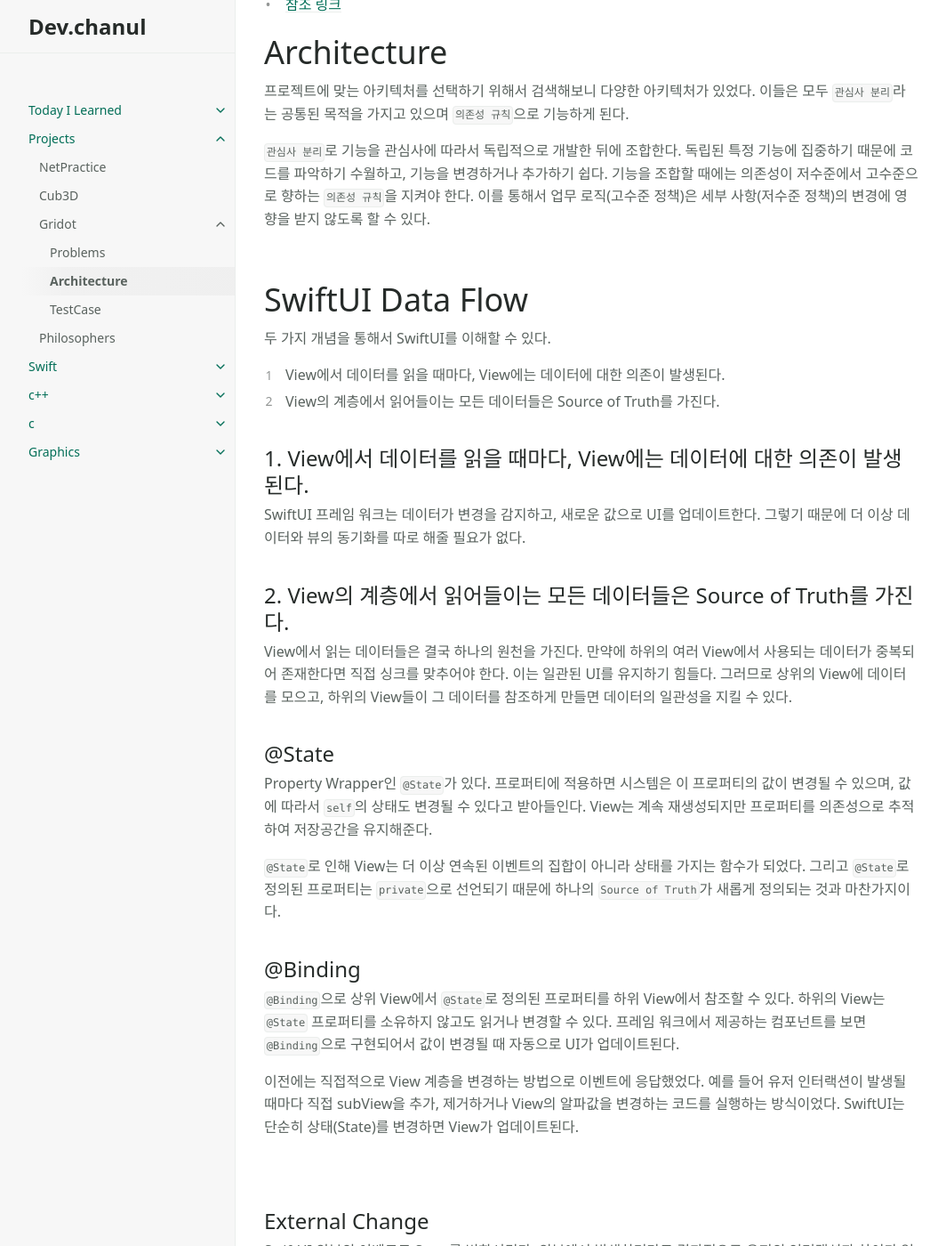
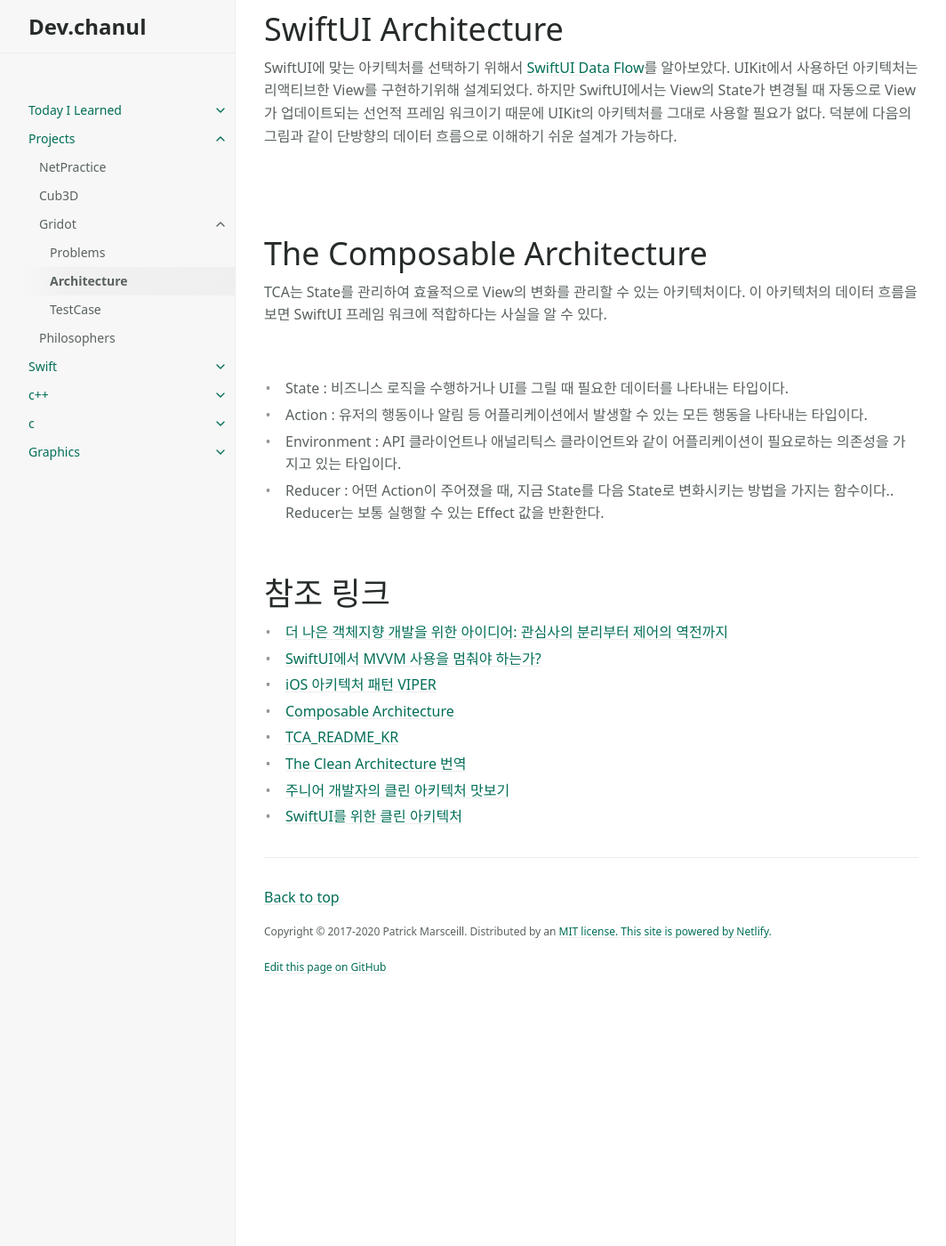
Before and after one commit to PCHANUL/TIL, a Jekyll site: the page built from docs/projects/Gridot/Architecture.md, in a window 1280 px wide and 1400 px high, scrolled down 505 px. Shown: the whole window at 89% size, without its empty margins (107-1171 px from the left). Built offline with Jekyll 4.4.1, drawn with Linux system fonts in a browser that asks for light colours; after the commit the page ends 1633 px from its top, so only the background shows below that; some of the changed text lies outside the part shown.

Commit message:
Update gridot/Architecture.md

````diff
--- a/docs/projects/Gridot/Architecture.md
+++ b/docs/projects/Gridot/Architecture.md
@@ -8,127 +8,35 @@ permalink: /docs/projects/Architecture
 ---
 
 * [Architecture](#architecture)
-* [SwiftUI Data Flow](#swiftui-data-flow)
-	* [1. View에서 데이터를 읽을 때마다, View에는 데이터에 대한 의존이 발생된다.](#1-view에서-데이터를-읽을-때마다-view에는-데이터에-대한-의존이-발생된다)
-	* [2. View의 계층에서 읽어들이는 모든 데이터들은 Source of Truth를 가진다.](#2-view의-계층에서-읽어들이는-모든-데이터들은-source-of-truth를-가진다)
-	* [@State](#state)
-	* [@Binding](#binding)
-	* [External Change](#external-change)
-		* [ObservableObject Protocol](#observableobject-protocol)
-		* [@ObservedObject](#observedobject)
-		* [@EnvironmentObject](#environmentobject)
-		* [언제 무엇을 사용해야 하는가?](#언제-무엇을-사용해야-하는가)
-	* [Source of Truth](#source-of-truth)
-	* [Reusable Components](#reusable-components)
+* [SwiftUI Architecture](#swiftui-architecture)
+* [The Composable Architecture](#the-composable-architecture)
 * [참조 링크](#참조-링크)
 
 # Architecture
 
-프로젝트에 맞는 아키텍처를 선택하기 위해서 검색해보니 다양한 아키텍처가 있었다. 이들은 모두 `관심사 분리`라는 공통된 목적을 가지고 있으며 `의존성 규칙`으로 기능하게 된다.
+프로젝트에 맞는 아키텍처를 선택하기 위해 검색해보니 다양한 아키텍처가 있었다. 이들은 모두 `관심사 분리`라는 공통된 목적을 가지고 있으며 `의존성 규칙`으로 기능하게 된다.
 
 `관심사 분리`로 기능을 관심사에 따라서 독립적으로 개발한 뒤에 조합한다. 독립된 특정 기능에 집중하기 때문에 코드를 파악하기 수월하고, 기능을 변경하거나 추가하기 쉽다. 기능을 조합할 때에는 의존성이 저수준에서 고수준으로 향하는 `의존성 규칙`을 지켜야 한다. 이를 통해서 업무 로직(고수준 정책)은 세부 사항(저수준 정책)의 변경에 영향을 받지 않도록 할 수 있다.
 
+# SwiftUI Architecture
 
-# SwiftUI Data Flow
+SwiftUI에 맞는 아키텍처를 선택하기 위해서 [SwiftUI Data Flow](../../swift/SwiftUI/DataFlow.md)를 알아보았다. UIKit에서 사용하던 아키텍처는 리액티브한 View를 구현하기위해 설계되었다. 하지만 SwiftUI에서는 View의 State가 변경될 때 자동으로 View가 업데이트되는 선언적 프레임 워크이기 때문에 UIKit의 아키텍처를 그대로 사용할 필요가 없다. 덕분에 다음의 그림과 같이 단방향의 데이터 흐름으로 이해하기 쉬운 설계가 가능하다.
 
-두 가지 개념을 통해서 SwiftUI를 이해할 수 있다.
-
-1. View에서 데이터를 읽을 때마다, View에는 데이터에 대한 의존이 발생된다.
-2. View의 계층에서 읽어들이는 모든 데이터들은 Source of Truth를 가진다.
-
-## 1. View에서 데이터를 읽을 때마다, View에는 데이터에 대한 의존이 발생된다.
-
-SwiftUI 프레임 워크는 데이터가 변경을 감지하고, 새로운 값으로 UI를 업데이트한다. 그렇기 때문에 더 이상 데이터와 뷰의 동기화를 따로 해줄 필요가 없다.
-
-## 2. View의 계층에서 읽어들이는 모든 데이터들은 Source of Truth를 가진다.
-
-View에서 읽는 데이터들은 결국 하나의 원천을 가진다. 만약에 하위의 여러 View에서 사용되는 데이터가 중복되어 존재한다면 직접 싱크를 맞추어야 한다. 이는 일관된 UI를 유지하기 힘들다. 그러므로 상위의 View에 데이터를 모으고, 하위의 View들이 그 데이터를 참조하게 만들면 데이터의 일관성을 지킬 수 있다.
-
-## @State
-
-Property Wrapper인 `@State`가 있다. 프로퍼티에 적용하면 시스템은 이 프로퍼티의 값이 변경될 수 있으며, 값에 따라서 `self`의 상태도 변경될 수 있다고 받아들인다. View는 계속 재생성되지만 프로퍼티를 의존성으로 추적하여 저장공간을 유지해준다.
-
-`@State`로 인해 View는 더 이상 연속된 이벤트의 집합이 아니라 상태를 가지는 함수가 되었다. 그리고 `@State`로 정의된 프로퍼티는 `private`으로 선언되기 때문에 하나의 `Source of Truth`가 새롭게 정의되는 것과 마찬가지이다.
-
-## @Binding
-
-`@Binding`으로 상위 View에서 `@State`로 정의된 프로퍼티를 하위 View에서 참조할 수 있다. 하위의 View는 `@State` 프로퍼티를 소유하지 않고도 읽거나 변경할 수 있다. 프레임 워크에서 제공하는 컴포넌트를 보면 `@Binding`으로 구현되어서 값이 변경될 때 자동으로 UI가 업데이트된다.
-
-이전에는 직접적으로 View 계층을 변경하는 방법으로 이벤트에 응답했었다. 예를 들어 유저 인터랙션이 발생될 때마다 직접 subView을 추가, 제거하거나 View의 알파값을 변경하는 코드를 실행하는 방식이었다. SwiftUI는 단순히 상태(State)를 변경하면 View가 업데이트된다.
-
-![](../../src/projects/gridot/dataFlow.png)
-
-## External Change
-
-SwiftUI 외부의 이벤트도 State를 변화시킨다. 외부에서 발생하더라도 결과적으로 유저의 인터랙션과 차이가 없다. SwiftUI에서는 외부 이벤트를 Pulisher라고 하며, `Combine` 프레임 워크로부터 발생된다.
-
-![](../../src/projects/gridot/publisher.png)
-
-### ObservableObject Protocol
-
-`ObservableObject`는 관리 중인 Model이 있을 경우, Model과 View의 동기화를 편하게 만들어주는 프로토콜들이다. 만약에 데이터가 변경되고, 그 상태를 외부에서 감지할 필요가 있는 모델이라면 `ObservableObject` 프로토콜을 따르도록 하면 된다. 예를 들어 팟캐스트 플레이어를 아이폰과 아이패드에서 이어서 들을 수 있도록하는 경우에 `ObservableObject`를 사용하면 간단하게 구현될 수 있다. 다음 코드에서는 `objectWillChange` 프로퍼티에 `PassthroughSubject`라는 `Publisher`를 정의하였고, 데이터가 변경되는 `advance()` 메소드 안에서 `Publisher`의 `send()`를 호출해주고 있다. 이 `Publisher`를 `subscribe`하여 데이터의 변경 시점을 정확히 알 수 있게 된다.
-
-```swift
-class PodcastPlayerStore {
-    var currentTime: TimeInterval
-    var isPlaying: Bool
-    var currentEpisode: Episode
-
-    var objectWillChange = PassthroughSubject<Void, Never>()
-
-    func advance() {
-        self.currentEpisode = nextEpisode
-        self.currentTIme = 0.0
-        // Notify subscribers that the player changed
-        self.objectWillChange.send()
-    }
-}
-```
-
-### @ObservedObject
-
-View는 `@ObservedObject`라는 Property Wrapper를 사용하여 `ObservableObject` Model에 의존할 수 있다. `@State`와 같이 Model이 변경될 때 View가 알아서 변경된다. 다음은 Model의 상태가 변경될 때 자동으로 View를 업데이트한다.
-
-```swift
-struct MyView: View {
-    @ObservedObject var model: PodcastPlayerStore
-    ...
-}
-
-MyView(model: modelInstance)
-```
-
-### @EnvironmentObject
-
-SwiftUI의 `@EnvironmentObject`는 View 계층에 데이터를 넣어주는 캡슐화 방법이다.
-
-![](../../src/projects/gridot/environmentObject.png)
-
-`.environmentObject(_:)`를 통해서 Model을 Environment로 만들고, View에서 `@Environment` Property Wrapper를 붙여서 Model에 대한 의존성을 정의할 수 있다. `ObservedObject`와 마찬가지로 상태가 변경될 때마다 자동으로 View를 업데이트한다.
-
-### 언제 무엇을 사용해야 하는가?
-
-기본적으로 `@ObservedObject`를 사용하지만, Model의 변경이 여러 View를 거쳐서 전달되는 경우에는 `@EnvironmentObject`를 사용한다. 예를 들면 다음과 같은 View 계층이 있을 수 있다.
-
-![](../../src/projects/gridot/views_01.png)
-
-Model의 변경을 알아야하는 View에 `@EnvironmentObject`를 사용하여 처리할 수 있다.
-
-![](../../src/projects/gridot/views_02.png)
+![](../../src/projects/gridot/architecture_01.png)
 
 
-## Source of Truth
+# The Composable Architecture
 
-SwiftUI에서 Source of Truth 방법은 다음과 같이 나누어 볼 수 있다.
+TCA는 State를 관리하여 효율적으로 View의 변화를 관리할 수 있는 아키텍처이다. 이 아키텍처의 데이터 흐름을 보면 SwiftUI 프레임 워크에 적합하다는 사실을 알 수 있다.
 
-![](../../src/projects/gridot/sourceOfTruth.png)
+![](../../src/projects/gridot/architecture_02.png)
+
+- State : 비즈니스 로직을 수행하거나 UI를 그릴 때 필요한 데이터를 나타내는 타입이다.
+- Action : 유저의 행동이나 알림 등 어플리케이션에서 발생할 수 있는 모든 행동을 나타내는 타입이다.
+- Environment : API 클라이언트나 애널리틱스 클라이언트와 같이 어플리케이션이 필요로하는 의존성을 가지고 있는 타입이다.
+- Reducer : 어떤 Action이 주어졌을 때, 지금 State를 다음 State로 변화시키는 방법을 가지는 함수이다.. Reducer는 보통 실행할 수 있는 Effect 값을 반환한다.
 
 
-## Reusable Components
-
-재사용 가능한 컴포넌트를 만드는 경우에는 사용하는 데이터에 따라서 나뉠 수 있다.
-
-![](../../src/projects/gridot/reusableComponents.png)
 
 
 
@@ -137,10 +45,10 @@ SwiftUI에서 Source of Truth 방법은 다음과 같이 나누어 볼 수 있
 
 # 참조 링크
 - [더 나은 객체지향 개발을 위한 아이디어: 관심사의 분리부터 제어의 역전까지](https://teamdable.github.io/techblog/SoC-to-IoC#:~:text=%ED%8A%B9%EC%A0%95%ED%95%9C%20%EA%B4%80%EC%8B%AC%EC%82%AC%EC%97%90%20%EB%94%B0%EB%9D%BC%20%EA%B8%B0%EB%8A%A5,concerns%2C%20SoC)
-- [Data Flow Though SwiftUI](https://wlaxhrl.tistory.com/91)
 - [SwiftUI에서 MVVM 사용을 멈춰야 하는가?](https://green1229.tistory.com/267)
 - [iOS 아키텍처 패턴 VIPER](https://bugle.tistory.com/48)
 - [Composable Architecture](https://green1229.tistory.com/138)
+- [TCA_README_KR](https://gist.github.com/pilgwon/ea05e2207ab68bdd1f49dff97b293b17)
 - [The Clean Architecture 번역](https://blog.coderifleman.com/2017/12/18/the-clean-architecture/)
 - [주니어 개발자의 클린 아키텍처 맛보기](https://techblog.woowahan.com/2647/)
 - [SwiftUI를 위한 클린 아키텍처](https://gon125.github.io/posts/SwiftUI%EB%A5%BC-%EC%9C%84%ED%95%9C-%ED%81%B4%EB%A6%B0-%EC%95%84%ED%82%A4%ED%85%8D%EC%B2%98/)
--- /dev/null
+++ b/docs/swift/SwiftUI/DataFlow.md
@@ -0,0 +1,120 @@
+---
+layout: default
+title: SwiftUI Data Flow
+nav_order: 1
+parent: SwiftUI
+grand_parent: Swift
+---
+
+* [SwiftUI Data Flow](#swiftui-data-flow)
+	* [1. View에서 데이터를 읽을 때마다, View에는 데이터에 대한 의존이 발생된다.](#1-view에서-데이터를-읽을-때마다-view에는-데이터에-대한-의존이-발생된다)
+	* [2. View의 계층에서 읽어들이는 모든 데이터들은 Source of Truth를 가진다.](#2-view의-계층에서-읽어들이는-모든-데이터들은-source-of-truth를-가진다)
+* [@State](#state)
+* [@Binding](#binding)
+* [ObservableObject Protocol](#observableobject-protocol)
+	* [@ObservedObject](#observedobject)
+	* [@EnvironmentObject](#environmentobject)
+	* [언제 무엇을 사용해야 하는가?](#언제-무엇을-사용해야-하는가)
+* [Source of Truth](#source-of-truth)
+* [Reusable Components](#reusable-components)
+* [참조 링크](#참조-링크)
+
+# SwiftUI Data Flow
+
+두 가지 개념을 통해서 SwiftUI를 이해할 수 있다.
+
+## 1. View에서 데이터를 읽을 때마다, View에는 데이터에 대한 의존이 발생된다.
+
+SwiftUI 프레임 워크는 데이터가 변경을 감지하고, 새로운 값으로 UI를 업데이트한다. 그렇기 때문에 더 이상 데이터와 뷰의 동기화를 따로 해줄 필요가 없다.
+
+## 2. View의 계층에서 읽어들이는 모든 데이터들은 Source of Truth를 가진다.
+
+View에서 읽는 데이터들은 결국 하나의 원천을 가진다. 만약에 하위의 여러 View에서 사용되는 데이터가 중복되어 존재한다면 직접 싱크를 맞추어야 한다. 이는 일관된 UI를 유지하기 힘들다. 그러므로 상위의 View에 데이터를 모으고, 하위의 View들이 그 데이터를 참조하게 만들면 데이터의 일관성을 지킬 수 있다.
+
+# @State
+
+Property Wrapper인 `@State`가 있다. 프로퍼티에 적용하면 시스템은 이 프로퍼티의 값이 변경될 수 있으며, 값에 따라서 `self`의 상태도 변경될 수 있다고 받아들인다. View는 계속 재생성되지만 프로퍼티를 의존성으로 추적하여 저장공간을 유지해준다.
+
+`@State`로 인해 View는 더 이상 연속된 이벤트의 집합이 아니라 상태를 가지는 함수가 되었다. 그리고 `@State`로 정의된 프로퍼티는 `private`으로 선언되기 때문에 하나의 `Source of Truth`가 새롭게 정의되는 것과 마찬가지이다.
+
+# @Binding
+
+`@Binding`으로 상위 View에서 `@State`로 정의된 프로퍼티를 하위 View에서 참조할 수 있다. 하위의 View는 `@State` 프로퍼티를 소유하지 않고도 읽거나 변경할 수 있다. 프레임 워크에서 제공하는 컴포넌트를 보면 `@Binding`으로 구현되어서 값이 변경될 때 자동으로 UI가 업데이트된다.
+
+이전에는 직접적으로 View 계층을 변경하는 방법으로 이벤트에 응답했었다. 예를 들어 유저 인터랙션이 발생될 때마다 직접 subView을 추가, 제거하거나 View의 알파값을 변경하는 코드를 실행하는 방식이었다. SwiftUI는 단순히 상태(State)를 변경하면 View가 업데이트된다.
+
+![](../../src/projects/gridot/dataFlow.png)
+
+# ObservableObject Protocol
+
+SwiftUI 외부의 이벤트도 State를 변화시킨다. 외부에서 발생하더라도 결과적으로 유저의 인터랙션과 차이가 없다. SwiftUI에서는 외부 이벤트를 Pulisher라고 하며, `Combine` 프레임 워크로부터 발생된다.
+
+![](../../src/projects/gridot/publisher.png)
+
+`ObservableObject`는 관리 중인 Model이 있을 경우, Model과 View의 동기화를 편하게 만들어주는 프로토콜들이다. 만약에 데이터가 변경되고, 그 상태를 외부에서 감지할 필요가 있는 모델이라면 `ObservableObject` 프로토콜을 따르도록 하면 된다. 예를 들어 팟캐스트 플레이어를 아이폰과 아이패드에서 이어서 들을 수 있도록하는 경우에 `ObservableObject`를 사용하면 간단하게 구현될 수 있다. 다음 코드에서는 `objectWillChange` 프로퍼티에 `PassthroughSubject`라는 `Publisher`를 정의하였고, 데이터가 변경되는 `advance()` 메소드 안에서 `Publisher`의 `send()`를 호출해주고 있다. 이 `Publisher`를 `subscribe`하여 데이터의 변경 시점을 정확히 알 수 있게 된다.
+
+```swift
+class PodcastPlayerStore {
+    var currentTime: TimeInterval
+    var isPlaying: Bool
+    var currentEpisode: Episode
+
+    var objectWillChange = PassthroughSubject<Void, Never>()
+
+    func advance() {
+        self.currentEpisode = nextEpisode
+        self.currentTIme = 0.0
+        // Notify subscribers that the player changed
+        self.objectWillChange.send()
+    }
+}
+```
+
+## @ObservedObject
+
+View는 `@ObservedObject`라는 Property Wrapper를 사용하여 `ObservableObject` Model에 의존할 수 있다. `@State`와 같이 Model이 변경될 때 View가 알아서 변경된다. 다음은 Model의 상태가 변경될 때 자동으로 View를 업데이트한다.
+
+```swift
+struct MyView: View {
+    @ObservedObject var model: PodcastPlayerStore
+    ...
+}
+
+MyView(model: modelInstance)
+```
+
+## @EnvironmentObject
+
+SwiftUI의 `@EnvironmentObject`는 View 계층에 데이터를 넣어주는 캡슐화 방법이다.
+
+![](../../src/projects/gridot/environmentObject.png)
+
+`.environmentObject(_:)`를 통해서 Model을 Environment로 만들고, View에서 `@Environment` Property Wrapper를 붙여서 Model에 대한 의존성을 정의할 수 있다. `ObservedObject`와 마찬가지로 상태가 변경될 때마다 자동으로 View를 업데이트한다.
+
+## 언제 무엇을 사용해야 하는가?
+
+기본적으로 `@ObservedObject`를 사용하지만, Model의 변경이 여러 View를 거쳐서 전달되는 경우에는 `@EnvironmentObject`를 사용한다. 예를 들면 다음과 같은 View 계층이 있을 수 있다.
+
+![](../../src/projects/gridot/views_01.png)
+
+Model의 변경을 알아야하는 View에 `@EnvironmentObject`를 사용하여 처리할 수 있다.
+
+![](../../src/projects/gridot/views_02.png)
+
+
+# Source of Truth
+
+SwiftUI에서 Source of Truth로 데이터를 관리하는 방법은 다음과 같이 나누어 볼 수 있다. View에서 소유하고 관리하는 데이터를 `@State`로 구현하고, 외부에서 관리하는 데이터를 `ObservableObject`로 구현한다.
+
+![](../../src/projects/gridot/sourceOfTruth.png)
+
+
+# Reusable Components
+
+재사용 가능한 컴포넌트를 만드는 경우에는 사용하는 데이터의 성격에 따라서 나뉠 수 있다.
+
+![](../../src/projects/gridot/reusableComponents.png)
+
+# 참조 링크
+
+- [Data Flow Though SwiftUI](https://wlaxhrl.tistory.com/91)
````
Also changed, not shown: docs/src/projects/gridot/architecture_01.png (added), docs/src/projects/gridot/architecture_02.png (added).
